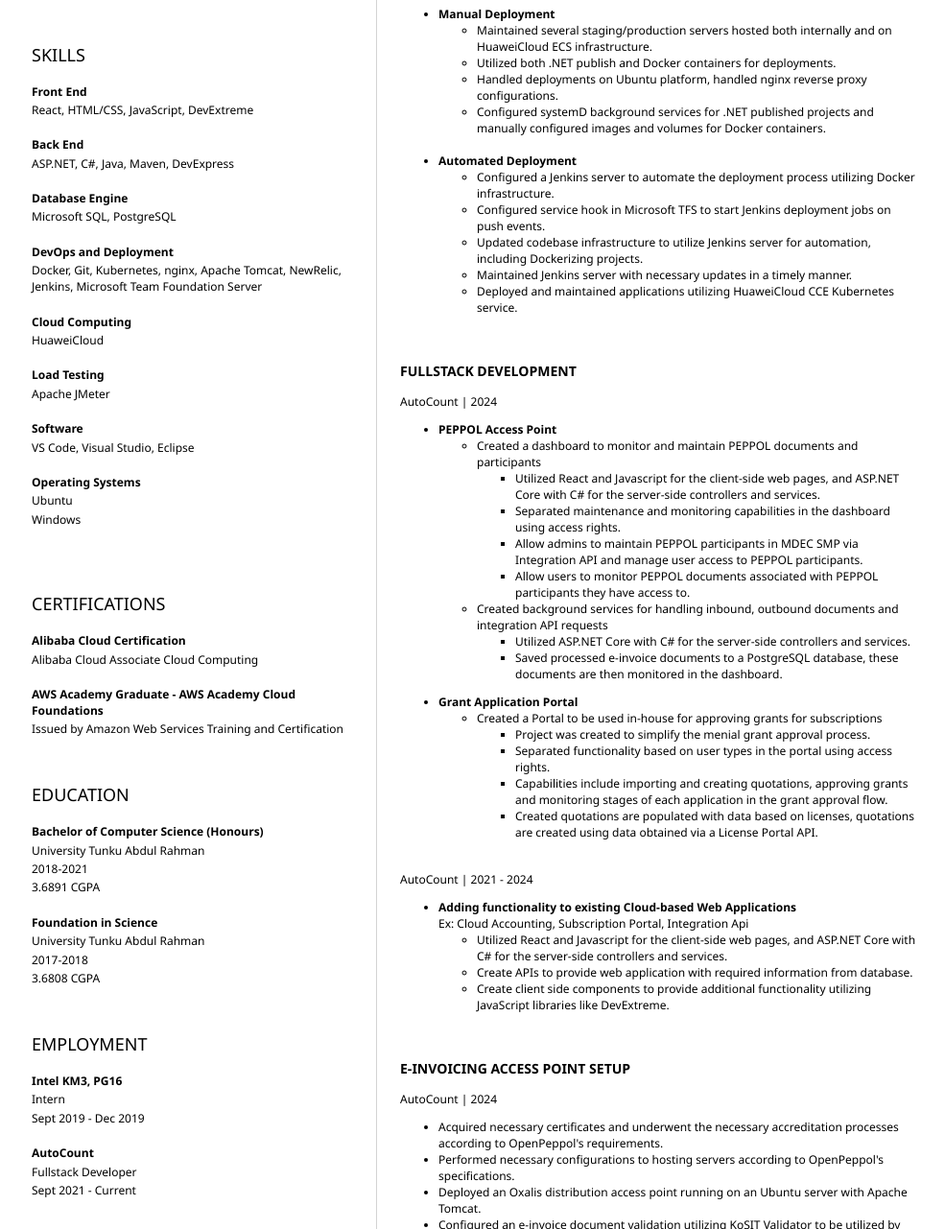
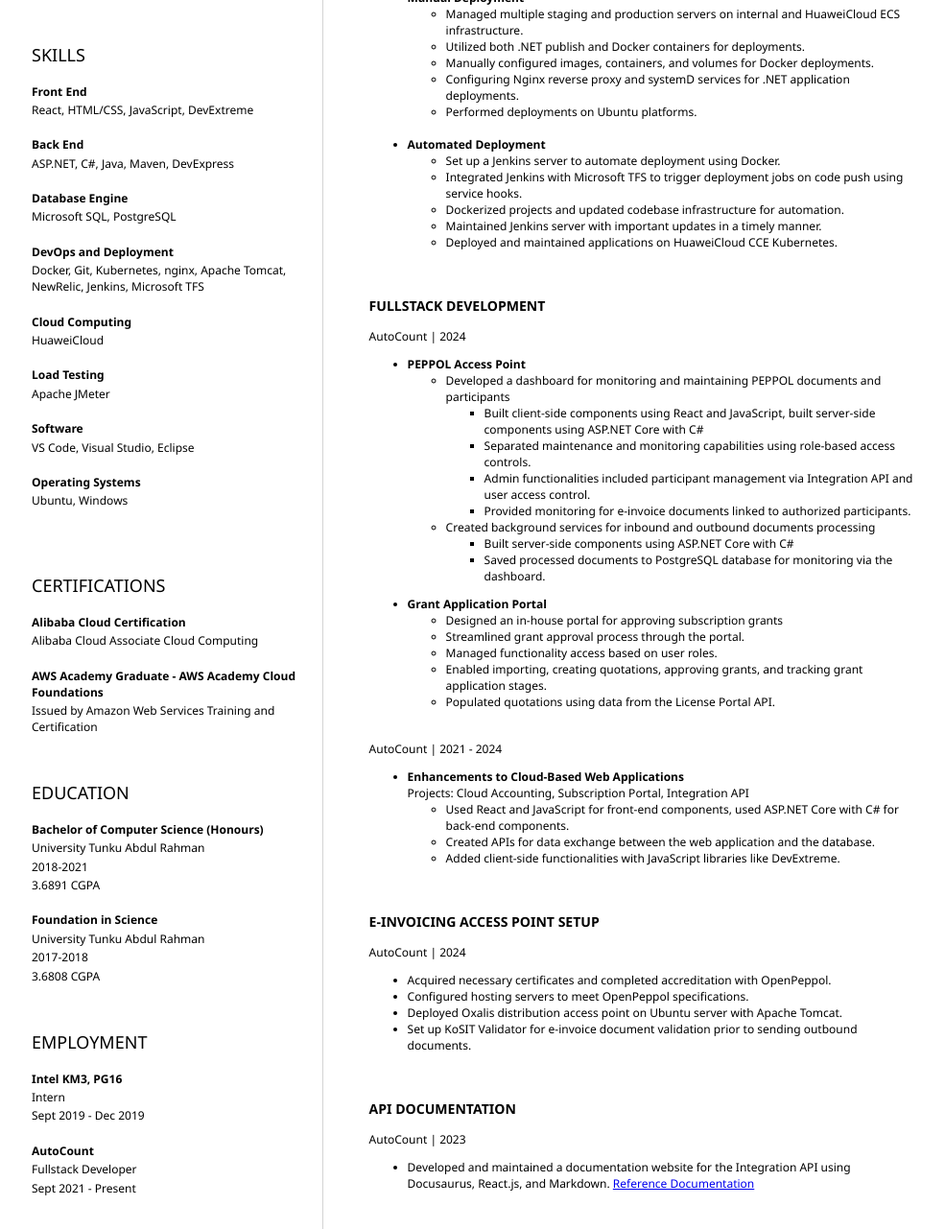
Before and after one commit to dennisyeohgl/resume, a plain HTML site: page index.html in a window 1280 px wide. Shown: the part 532-1813 px from the top of the page at 96% size, without its empty margins (151-1136 px from the left). Drawn offline with Linux system fonts and the light colour scheme.

Commit message:
update contents and alignment

```diff
--- a/index.html
+++ b/index.html
@@ -11,8 +11,10 @@
 					<h1>
 						<b>DENNIS</b> YEOH GUAN LEE
 
+
 					</h1>
 					<hr> RESUME
+
 
 						<hr>
 						</header>
@@ -23,18 +25,17 @@
 									<img src="formal.jpeg" style="border-radius: 50%; height: 200px;">
 										<!-- <img src="chill.jpeg" style="border-radius: 50%; height: 200px;"> -->
 										<h2>CONTACT</h2>
-										<!-- contact info including social media -->
 										<p>
 											<i class="fa fa-envelope" aria-hidden="true"></i>
 											<a href="mailto:dennistwin@gmail.com">dennistwin@gmail.com</a>
 										</p>
 										<p>
 											<i class="fab fa-github" aria-hidden="true"></i>
-											<a href="https://github.com/dennisyeohgl">dennisyeohgl</a>
+											<a href="https://github.com/dennisyeohgl" target="_blank" rel="noopener noreferrer">dennisyeohgl</a>
 										</p>
 										<p>
 											<i class="fab fa-linkedin" aria-hidden="true"></i>
-											<a href="https://www.linkedin.com/in/dennis-y-38114822a/">dennis-yeoh</a>
+											<a href="https://www.linkedin.com/in/dennis-y-38114822a/" target="_blank" rel="noopener noreferrer">dennis-yeoh</a>
 										</p>
 										<p>
 											<i class="fa fa-id-card" aria-hidden="true"></i> 012-5188661
@@ -43,6 +44,7 @@
 									</section>
 									<section>
 										<h2>SKILLS</h2>
+										<!-- <ul><li><b>Front End:</b> React, HTML/CSS, JavaScript, DevExtreme</li><li><b>Back End:</b> ASP.NET, C#, Java, Maven, DevExpress</li><li><b>Database Engine:</b> Microsoft SQL, PostgreSQL</li><li><b>DevOps and Deployment:</b> Docker, Git, Kubernetes, nginx, Apache Tomcat, NewRelic, Jenkins, Microsoft TFS</li><li><b>Cloud Computing:</b> HuaweiCloud</li><li><b>Load Testing:</b> Apache JMeter</li><li><b>Software:</b> VS Code, Visual Studio, Eclipse</li><li><b>Operating Systems:</b> Ubuntu, Windows</li></ul> -->
 										<!-- your skills AKA "buzzwords" -->
 										<b>Front End</b>
 										<p>React, HTML/CSS, JavaScript, DevExtreme</p>
@@ -54,7 +56,7 @@
 										<p>Microsoft SQL, PostgreSQL</p>
 										<br />
 										<b>DevOps and Deployment</b>
-										<p>Docker, Git, Kubernetes, nginx, Apache Tomcat, NewRelic, Jenkins, Microsoft Team Foundation Server</p>
+										<p>Docker, Git, Kubernetes, nginx, Apache Tomcat, NewRelic, Jenkins, Microsoft TFS</p>
 										<br />
 										<b>Cloud Computing</b>
 										<p>HuaweiCloud</p>
@@ -66,8 +68,7 @@
 										<p>VS Code, Visual Studio, Eclipse</p>
 										<br />
 										<b>Operating Systems</b>
-										<p>Ubuntu</p>
-										<p>Windows</p>
+										<p>Ubuntu, Windows</p>
 										<br />
 									</section>
 									<section>
@@ -79,25 +80,6 @@
 										<b>AWS Academy Graduate - AWS Academy Cloud Foundations</b>
 										<p> Issued by Amazon Web Services Training and Certification </p>
 									</section>
-									<!-- <section> -->
-									<!-- <h2>EMPLOYMENT</h2> -->
-									<!-- your education -->
-									<!-- <b>SOFTWARE DEVELOPER @ AUTOCOUNT</b> -->
-									<!-- <p> -->
-									<!-- Your university or school -->
-									<!-- </p> -->
-									<!-- <p> -->
-									<!-- 2021-2023 -->
-									<!-- </p> -->
-									<!-- <br/> -->
-									<!-- <b>INTERNSHIP @ INTEL</b> -->
-									<!-- <p> -->
-									<!-- Intel KM3 ... -->
-									<!-- </p> -->
-									<!-- <p> -->
-									<!-- 20??-20?? -->
-									<!-- </p> -->
-									<!-- </section>     -->
 									<section>
 										<h2>EDUCATION</h2>
 										<!-- your education -->
@@ -120,20 +102,21 @@
 										<br />
 										<b>AutoCount</b>
 										<p> Fullstack Developer </p>
-										<p> Sept 2021 - Current </p>
+										<p> Sept 2021 - Present </p>
 									</section>
 								</article>
 								<article id="mainRight">
 									<section>
 										<h2>ABOUT</h2>
 										<p>
-											<!-- A brief paragraph about you and what kind of company you want to work for. --> I'm a fullstack software developer with a Bachelor's degree in Computer Science and 3+ years of experience in programming and devops. I have experience working with a variety of different technologies and I'm always willing to pick up new skills and technologies when given the opportunity.
+											<!-- I'm a fullstack software developer with a Bachelor's degree in Computer Science and 3+ years of experience in programming and devops. I have experience working with a variety of different technologies and I'm always willing to pick up new skills and technologies when given the opportunity.  -->
+                      I am a fullstack software developer with a Bachelor's degree in Computer Science and over three years of programming and DevOps experience. I work with a variety of technologies and am always eager to learn new skills and adopt new tools.
+
 											<br />
-											<!-- I pick things up fairly quickly. If there is something that I am unsure
-						of, I will be sure to look it up to get a better understanding of
-						it or ask for advice from someone more experienced.
-						 -->
-											<br /> I prefer learning through practical work over written materials as I find it to be more stimulating and makes things easier to understand.
+											<br />
+											<!-- I prefer learning through practical work over written materials as I find it to be more stimulating and makes things easier to understand. -->
+                      I thrive in practical work environments that offer hands-on learning opportunities, as I find them more engaging and effective for gaining new knowledge.
+
 
 										</p>
 									</section>
@@ -152,21 +135,29 @@
 											<li>
 												<b>Manual Deployment</b>
 												<ul>
-													<li>Maintained several staging/production servers hosted both internally and on HuaweiCloud ECS infrastructure.</li>
+													<!-- <li>Maintained several staging/production servers hosted both internally and on HuaweiCloud ECS infrastructure.</li> -->
+													<li>Managed multiple staging and production servers on internal and HuaweiCloud ECS infrastructure.</li>
 													<li>Utilized both .NET publish and Docker containers for deployments.</li>
-													<li>Handled deployments on Ubuntu platform, handled nginx reverse proxy configurations.</li>
-													<li>Configured systemD background services for .NET published projects and manually configured images and volumes for Docker containers.</li>
+													<!-- <li>Handled deployments on Ubuntu platform, handled nginx reverse proxy configurations.</li> -->
+													<!-- <li>Configured systemD background services for .NET published projects and manually configured images and volumes for Docker containers.</li> -->
+													<li>Manually configured images, containers, and volumes for Docker deployments.</li>
+													<li>Configuring Nginx reverse proxy and systemD services for .NET application deployments.</li>
+													<li>Performed deployments on Ubuntu platforms.</li>
 												</ul>
 											</li>
-                      <br />
+											<br />
 											<li>
 												<b>Automated Deployment</b>
 												<ul>
-													<li>Configured a Jenkins server to automate the deployment process utilizing Docker infrastructure.</li>
-													<li>Configured service hook in Microsoft TFS to start Jenkins deployment jobs on push events.</li>
-													<li>Updated codebase infrastructure to utilize Jenkins server for automation, including Dockerizing projects.</li>
-													<li>Maintained Jenkins server with necessary updates in a timely manner.</li>
-													<li>Deployed and maintained applications utilizing HuaweiCloud CCE Kubernetes service.</li>
+													<!-- <li>Configured a Jenkins server to automate the deployment process utilizing Docker infrastructure.</li> -->
+													<li>Set up a Jenkins server to automate deployment using Docker.</li>
+													<!-- <li>Configured service hook in Microsoft TFS to start Jenkins deployment jobs on push events.</li> -->
+													<li>Integrated Jenkins with Microsoft TFS to trigger deployment jobs on code push using service hooks.</li>
+													<!-- <li>Updated codebase infrastructure to utilize Jenkins server for automation, including Dockerizing projects.</li> -->
+													<li>Dockerized projects and updated codebase infrastructure for automation.</li>
+													<li>Maintained Jenkins server with important updates in a timely manner.</li>
+													<!-- <li>Deployed and maintained applications utilizing HuaweiCloud CCE Kubernetes service.</li> -->
+													<li>Deployed and maintained applications on HuaweiCloud CCE Kubernetes.</li>
 												</ul>
 											</li>
 											<!-- <li>Tomcat thingy.....</li> -->
@@ -185,38 +176,41 @@
 											<li>
 												<b>PEPPOL Access Point</b>
 												<ul>
-													<li>Created a dashboard to monitor and maintain PEPPOL documents and participants
+													<li>Developed a dashboard for monitoring and maintaining PEPPOL documents and participants
+
 
 														<ul>
-															<li>Utilized React and Javascript for the client-side web pages, and ASP.NET Core with C# for the server-side controllers and services.</li>
-															<li>Separated maintenance and monitoring capabilities in the dashboard using access rights.</li>
-															<li>Allow admins to maintain PEPPOL participants in MDEC SMP via Integration API and manage user access to PEPPOL participants.</li>
-															<li>Allow users to monitor PEPPOL documents associated with PEPPOL participants they have access to.</li>
+															<!-- <li>Utilized React and Javascript for the client-side web pages, and ASP.NET Core with C# for the server-side controllers and services.</li> -->
+															<li>Built client-side components using React and JavaScript, built server-side components using ASP.NET Core with C#</li>
+															<li>Separated maintenance and monitoring capabilities using role-based access controls.</li>
+															<li>Admin functionalities included participant management via Integration API and user access control.</li>
+															<li>Provided monitoring for e-invoice documents linked to authorized participants.</li>
 														</ul>
 													</li>
-													<li>Created background services for handling inbound, outbound documents and integration API requests
+													<li>Created background services for inbound and outbound documents processing
+
 
 														<ul>
-															<li>Utilized ASP.NET Core with C# for the server-side controllers and services.</li>
-															<li>Saved processed e-invoice documents to a PostgreSQL database, these documents are then monitored in the dashboard.</li>
+															<li>Built server-side components using ASP.NET Core with C#</li>
+															<li>Saved processed documents to PostgreSQL database for monitoring via the dashboard.</li>
 														</ul>
 													</li>
 												</ul>
 											</li>
 										</ul>
-                    <ul>
+										<ul>
 											<li>
 												<b>Grant Application Portal</b>
 												<ul>
-													<li>Created a Portal to be used in-house for approving grants for subscriptions
+													<li>Designed an in-house portal for approving subscription grants
 
-														<ul>
-															<li>Project was created to simplify the menial grant approval process.</li>
-                              <li>Separated functionality based on user types in the portal using access rights.</li>
-                              <li>Capabilities include importing and creating quotations, approving grants and monitoring stages of each application in the grant approval flow.</li>
-                              <li>Created quotations are populated with data based on licenses, quotations are created using data obtained via a License Portal API.</li>
-														</ul>
+
+														<!-- <ul><li>Project was created to simplify the menial grant approval process.</li><li>Separated functionality based on user types in the portal using access rights.</li><li>Capabilities include importing and creating quotations, approving grants and monitoring stages of each application in the grant approval flow.</li><li>Created quotations are populated with data based on licenses, quotations are created using data obtained via a License Portal API.</li></ul> -->
 													</li>
+													<li>Streamlined grant approval process through the portal.</li>
+													<li>Managed functionality access based on user roles.</li>
+													<li>Enabled importing, creating quotations, approving grants, and tracking grant application stages.</li>
+													<li>Populated quotations using data from the License Portal API.</li>
 												</ul>
 											</li>
 										</ul>
@@ -224,13 +218,14 @@
 										<p>AutoCount | 2021 - 2024</p>
 										<ul>
 											<li>
-												<b>Adding functionality to existing Cloud-based Web Applications</b>
-												<br /> Ex: Cloud Accounting, Subscription Portal, Integration Api
+												<b>Enhancements to Cloud-Based Web Applications   </b>
+												<br /> Projects: Cloud Accounting, Subscription Portal, Integration API
+
 
 												<ul>
-													<li>Utilized React and Javascript for the client-side web pages, and ASP.NET Core with C# for the server-side controllers and services.</li>
-													<li>Create APIs to provide web application with required information from database.</li>
-													<li>Create client side components to provide additional functionality utilizing JavaScript libraries like DevExtreme.</li>
+													<li>Used React and JavaScript for front-end components, used ASP.NET Core with C# for back-end components.</li>
+													<li>Created APIs for data exchange between the web application and the database.</li>
+													<li>Added client-side functionalities with JavaScript libraries like DevExtreme.</li>
 												</ul>
 											</li>
 										</ul>
@@ -245,10 +240,10 @@
 											<!-- Describe what you did in this position with one summary sentence and no more than 3 bullet points with specific highlights -->
 										</p>
 										<ul>
-											<li>Acquired necessary certificates and underwent the necessary accreditation processes according to OpenPeppol's requirements.</li>
-											<li>Performed necessary configurations to hosting servers according to OpenPeppol's specifications. </li>
-											<li>Deployed an Oxalis distribution access point running on an Ubuntu server with Apache Tomcat.</li>
-											<li>Configured an e-invoice document validation utilizing KoSIT Validator to be utilized by the access point before sending any outbound documents.</li>
+											<li>Acquired necessary certificates and completed accreditation with OpenPeppol.</li>
+											<li>Configured hosting servers to meet OpenPeppol specifications.</li>
+											<li>Deployed Oxalis distribution access point on Ubuntu server with Apache Tomcat.</li>
+											<li>Set up KoSIT Validator for e-invoice document validation prior to sending outbound documents.</li>
 											<!-- <li>Create API for sending e-invoicing documents utilizing oxalis-standalone component????</li> -->
 										</ul>
 									</section>
@@ -262,8 +257,9 @@
 											<!-- Describe what you did in this position with one summary sentence and no more than 3 bullet points with specific highlights -->
 										</p>
 										<ul>
-											<li>Created and maintained a documentation website for integration API software using Docusaurus, React.js and Markdown language.
-												<a href="https://cloudacc-integration-api-docs.netlify.app/getting-started/">Reference</a>
+											<li>Developed and maintained a documentation website for the Integration API using Docusaurus, React.js, and Markdown.
+
+												<a href="https://cloudacc-integration-api-docs.netlify.app/getting-started/">Reference Documentation</a>
 											</li>
 										</ul>
 									</section>
--- a/style.css
+++ b/style.css
@@ -26,8 +26,10 @@
 }
 main {
     display: grid;
-    grid-template-columns: 40% 60%;
+    grid-template-columns: 35% 65%; /* Make the left column narrower and the right column wider */
     margin-top: 3em;
+    gap: 2em; /* Add some space between the two columns */
+    margin-right: 2em;
 }
 header {
     text-align: center;
```
